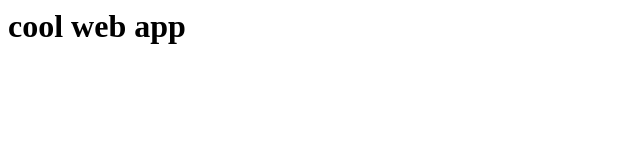
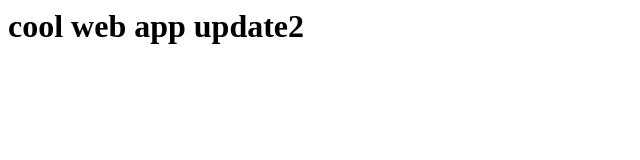
Before and after one commit to michel-lacle/aws-cloud-automation-meetup-cicd-application-code, a plain HTML site: page Source/index.html in a window 1280 px wide. Shown: the whole page, without its empty margins (0-640 px from the left). Drawn offline with Linux system fonts and the light colour scheme.

Commit message:
adding an update

```diff
--- a/Source/index.html
+++ b/Source/index.html
@@ -1,5 +1,5 @@
 <html>
 <body>
-<h1>cool web app</h1>
+<h1>cool web app update2</h1>
 </body>
 </html>
```
